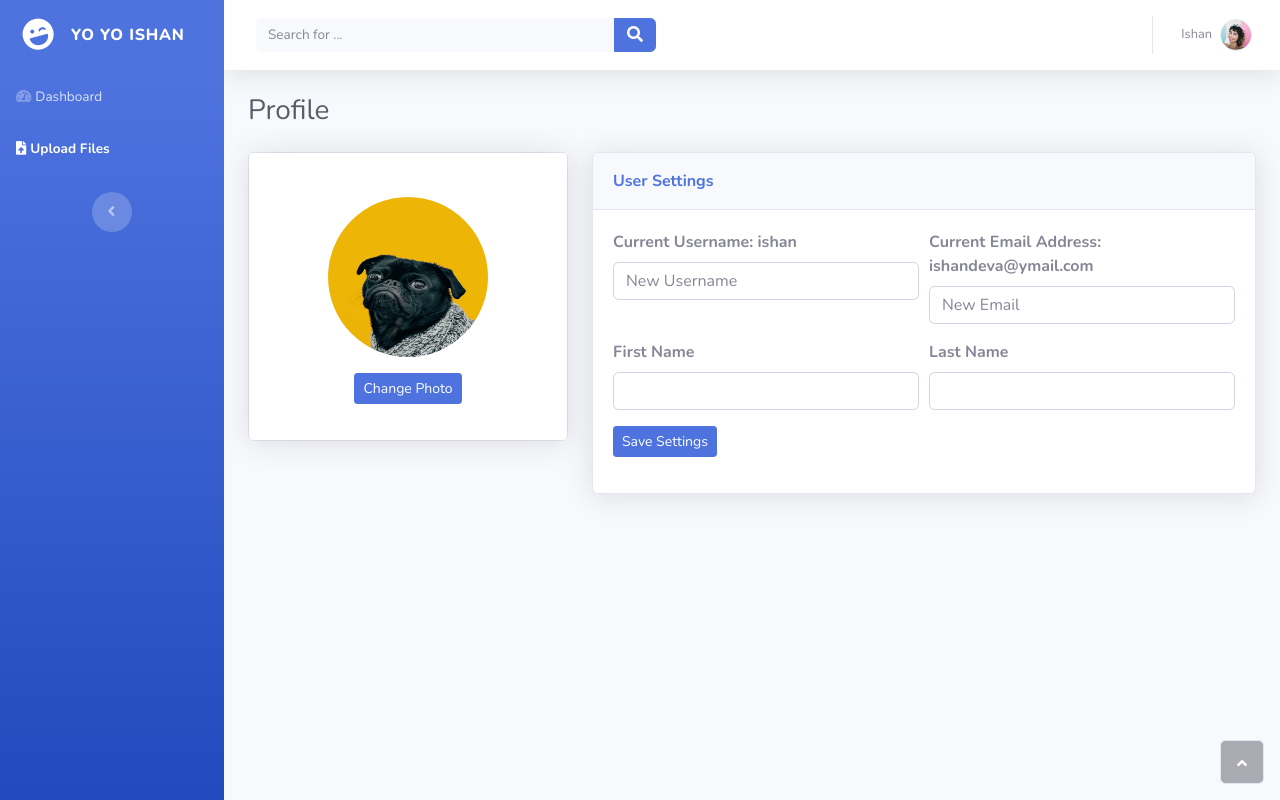
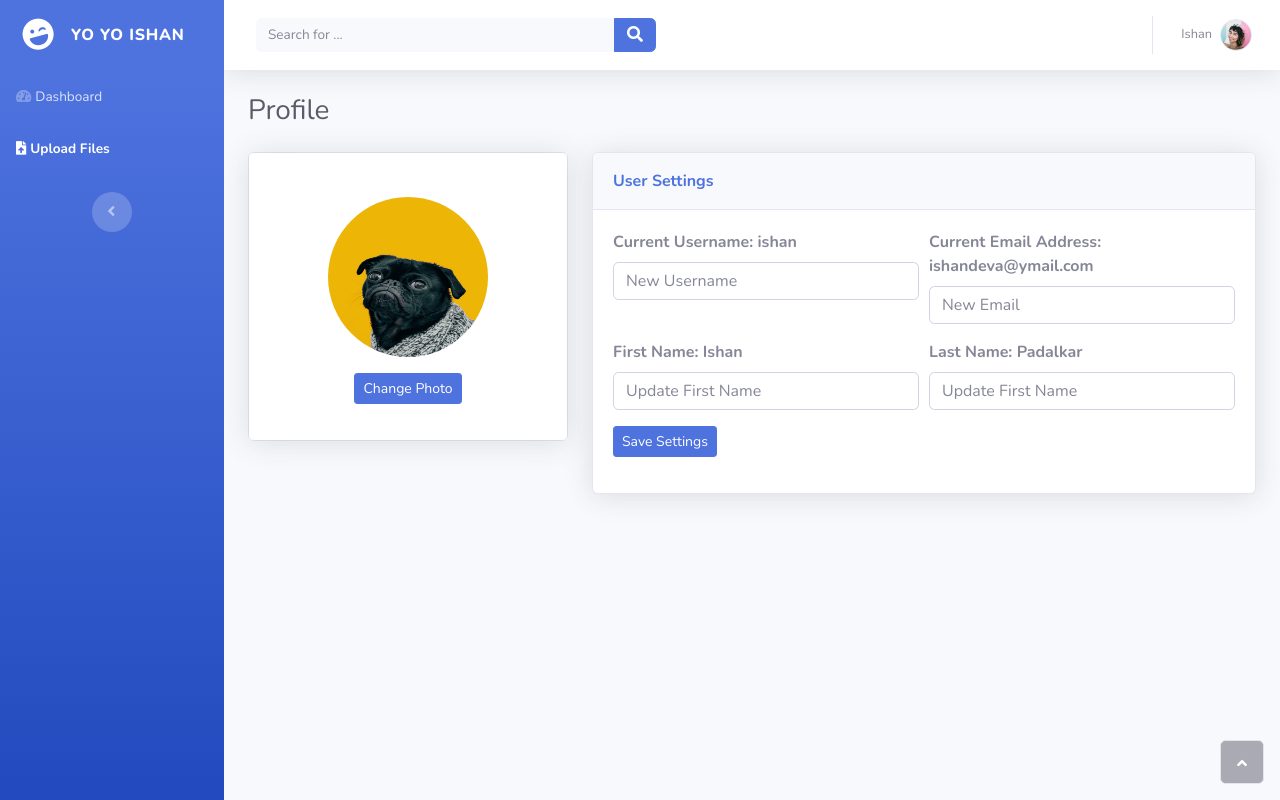
Before and after one commit to ishandeva/Forensics-Project, a Django app: page /profile/ in a window 1280 px wide. Run offline with Django 3.2, Linux system fonts and the light colour scheme; a user stored in the database is signed in; some libraries are stand-ins or nearby versions.

Commit message:
Profile page now shows current details

```diff
--- a/users/templates/users/profile.html
+++ b/users/templates/users/profile.html
@@ -23,7 +23,9 @@
                                 <p class="text-primary m-0 font-weight-bold">User Settings</p>
                             </div>
                             <div class="card-body">
-                                <form>
+                                <form method="POST">
+                                  {% csrf_token %}
+
                                     <div class="form-row">
                                         <div class="col">
                                             <div class="form-group"><label for="username"><strong>Current Username: {{request.user.username}}</strong></label><input class="form-control" type="text" placeholder="New Username" name="username"></div>
@@ -34,10 +36,10 @@
                                     </div>
                                     <div class="form-row">
                                         <div class="col">
-                                            <div class="form-group"><label for="first_name"><strong>First Name</strong></label><input class="form-control" type="text" placeholder="" name="first_name"></div>
+                                            <div class="form-group"><label for="first_name"><strong>First Name: {{request.user.first_name}}</strong></label><input class="form-control" type="text" placeholder="Update First Name" name="first_name"></div>
                                         </div>
                                         <div class="col">
-                                            <div class="form-group"><label for="last_name"><strong>Last Name</strong></label><input class="form-control" type="text" placeholder="" name="last_name"></div>
+                                            <div class="form-group"><label for="last_name"><strong>Last Name: {{request.user.last_name}}</strong></label><input class="form-control" type="text" placeholder="Update First Name" name="last_name"></div>
                                         </div>
                                     </div>
                                     <div class="form-group"><button class="btn btn-primary btn-sm" type="submit">Save Settings</button></div>
```
Also changed, not shown: db.sqlite3.
